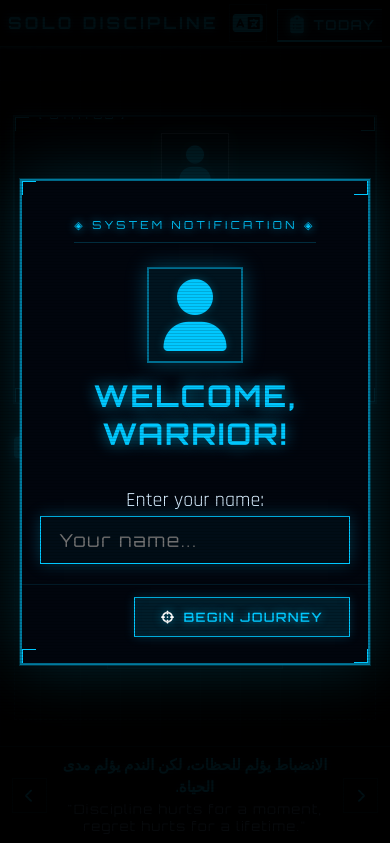
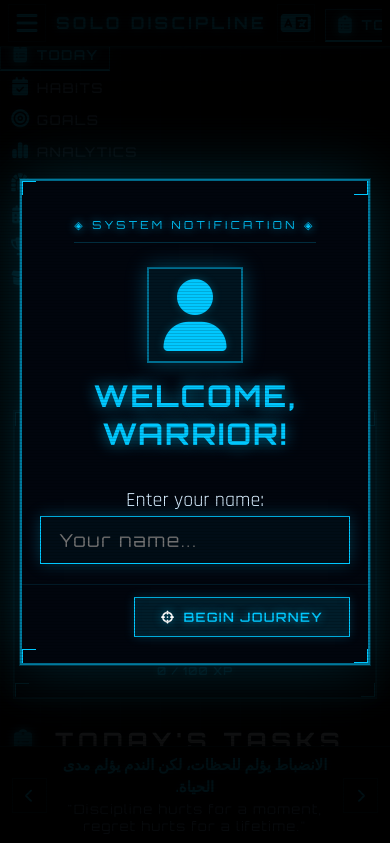
Before and after one commit to AbdelkaderHazerchi/Solo-Discipline, a plain HTML site: page index.html in a window 390 px wide. Shown: the top 843 px of the page. Drawn offline with nearby package versions, Linux system fonts and the light colour scheme.

Commit message:
Implement side drawer for mobile navigation
Added a side drawer navigation menu for mobile view.

```diff
--- a/index.html
+++ b/index.html
@@ -30,6 +30,7 @@
   <!-- TOP NAVIGATION BAR (combined header + tabs) -->
   <header class="top-nav" id="top-nav">
     <div class="top-nav-left">
+      <button id="menu-toggle" class="btn-icon hamburger-btn" aria-label="Toggle menu"><i class="fa-solid fa-bars icon"></i></button>
       <h1 class="app-title">Solo Discipline</h1>
     </div>
 
@@ -48,6 +49,25 @@
       <button id="lang-toggle" class="btn-icon" aria-label="Toggle language"><i class="fa-solid fa-language icon"></i></button>
     </div>
   </header>
+
+  <!-- SIDE DRAWER (Mobile) -->
+  <div id="side-menu-overlay" class="side-menu-overlay hidden"></div>
+  <nav id="side-menu" class="side-menu">
+    <div class="side-menu-header">
+      <span class="side-menu-title">[ NAVIGATION ]</span>
+      <button id="side-menu-close" class="btn-icon hamburger-btn" aria-label="Close menu"><i class="fa-solid fa-xmark icon"></i></button>
+    </div>
+    <div class="side-menu-body">
+      <button class="nav-btn active" data-tab="today"><i class="fa-solid fa-clipboard-list icon"></i> <span data-en="Today" data-ar="اليوم">Today</span></button>
+      <button class="nav-btn" data-tab="habits"><i class="fa-solid fa-calendar-check icon"></i> <span data-en="Habits" data-ar="العادات">Habits</span></button>
+      <button class="nav-btn" data-tab="goals"><i class="fa-solid fa-bullseye icon"></i> <span data-en="Goals" data-ar="الأهداف">Goals</span></button>
+      <button class="nav-btn" data-tab="analytics"><i class="fa-solid fa-chart-simple icon"></i> <span data-en="Analytics" data-ar="الإحصائيات">Analytics</span></button>
+      <button class="nav-btn" data-tab="raids"><i class="fa-solid fa-dungeon icon"></i> <span data-en="Raids" data-ar="الغارات">Raids</span></button>
+      <button class="nav-btn" data-tab="schedule"><i class="fa-solid fa-calendar-days icon"></i> <span data-en="Schedule" data-ar="الجدولة">Schedule</span></button>
+      <button class="nav-btn" data-tab="achievements"><i class="fa-solid fa-trophy icon"></i> <span data-en="Achievements" data-ar="الإنجازات">Achievements</span></button>
+      <button class="nav-btn" data-tab="inventory"><i class="fa-solid fa-box-open icon"></i> <span data-en="Inventory" data-ar="المخزون">Inventory</span> <span class="nav-badge" id="side-inventory-count">0</span></button>
+    </div>
+  </nav>
 
   <!-- MAIN CONTENT -->
   <main class="content">
```
